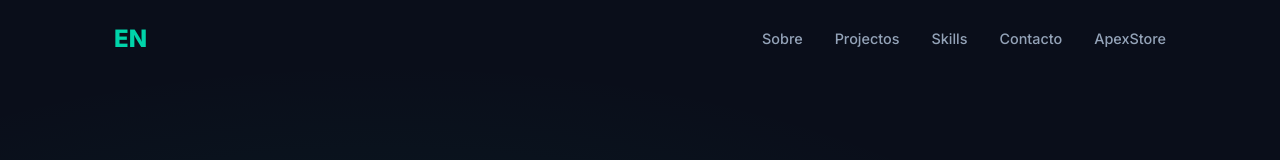
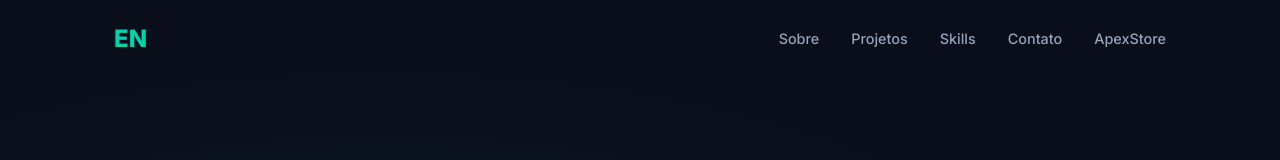
Before and after one commit to ElioNeto/portifolio, an Angular app in the folder frontend/: page / in a window 1280 px wide. Shown: the top 160 px of the page. Built offline with nearby package versions, Linux system fonts and the light colour scheme; no server answers.

Commit message:
fix: correct spelling of Projectos and Contacto in navbar links

```diff
--- a/frontend/src/app/shared/navbar/navbar.component.ts
+++ b/frontend/src/app/shared/navbar/navbar.component.ts
@@ -16,9 +16,9 @@ export class NavbarComponent {
 
   navLinks: NavLink[] = [
     { anchor: '#about', label: 'Sobre' },
-    { anchor: '#projects', label: 'Projectos' },
+    { anchor: '#projects', label: 'Projetos' },
     { anchor: '#skills', label: 'Skills' },
-    { anchor: '#contact', label: 'Contacto' },
+    { anchor: '#contact', label: 'Contato' },
   ];
 
   apexLink = 'https://apexstore.elioneto.dev/dashboard';
```
